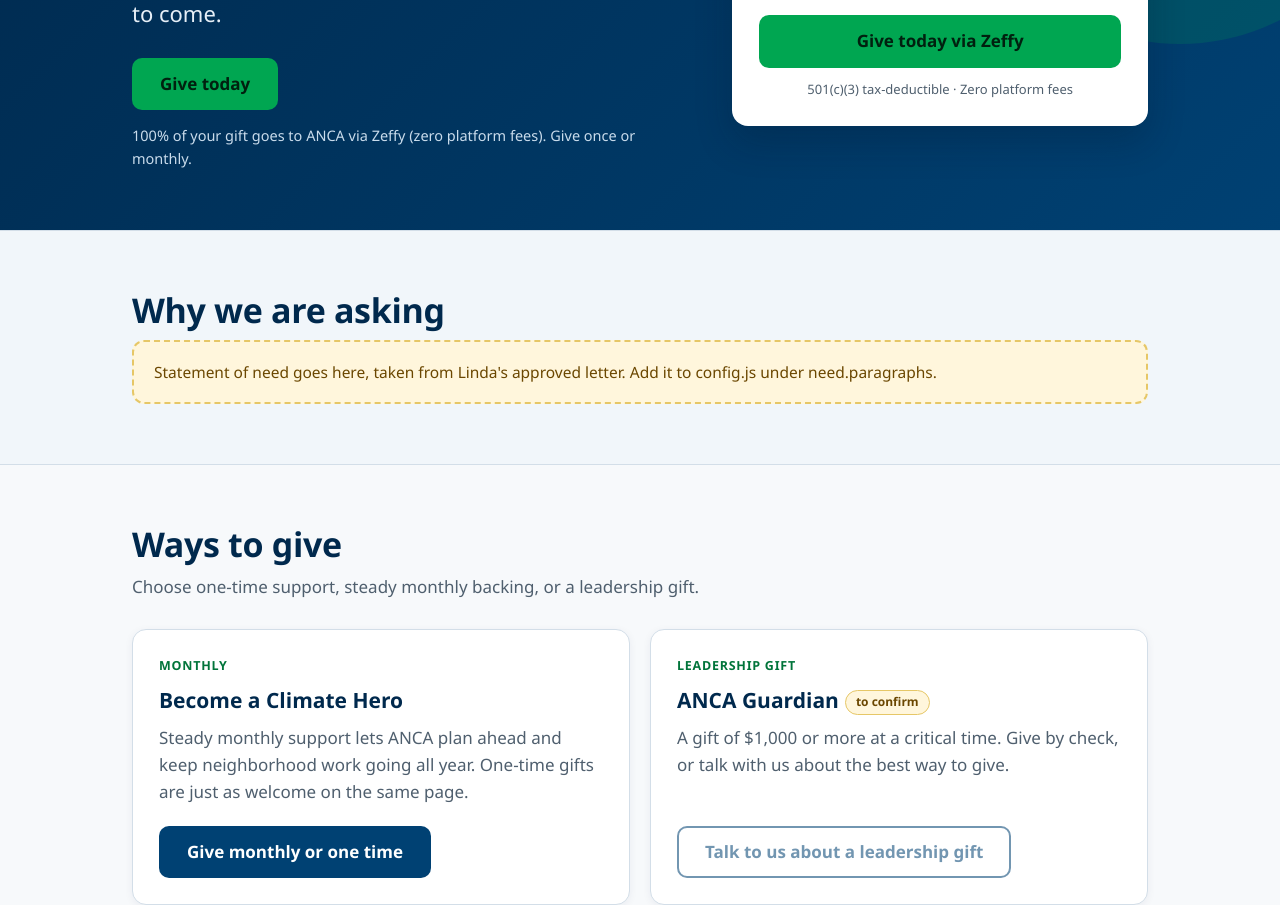
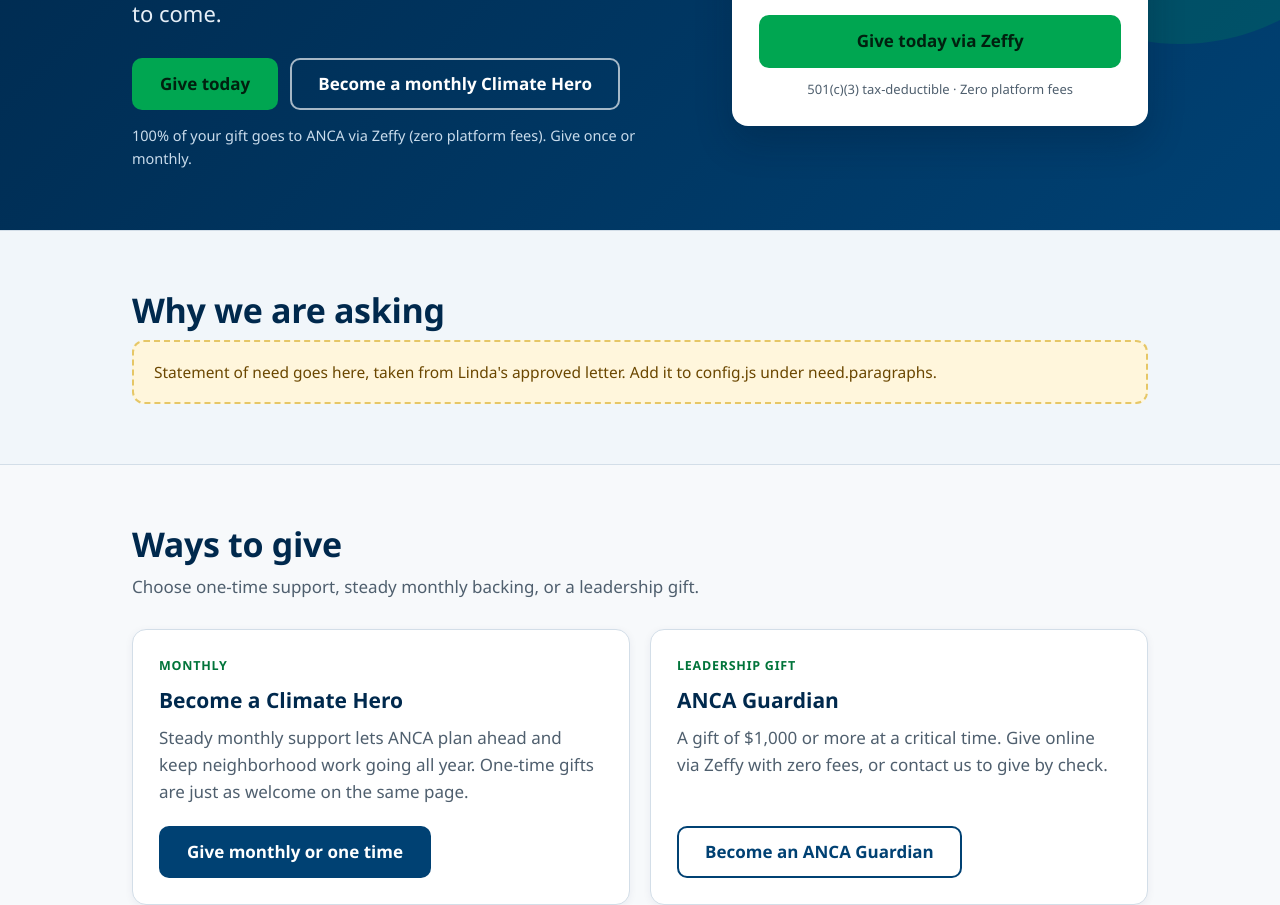
Before and after one commit to ANCA-Redlands/giving-campaign, a plain HTML site: page index.html in a window 1280 px wide. Shown: the part 441-1346 px from the top of the page. Drawn offline with Linux system fonts and the light colour scheme.

Commit message:
Add files via upload
Added Give Today & Guardian links

```diff
--- a/config.js
+++ b/config.js
@@ -37,12 +37,10 @@ window.CAMPAIGN = {
 
   // Zeffy form addresses. Paste each full link. Empty means the button is hidden on the live page.
   forms: {
-    // TEMPORARY: until separate forms exist, every button uses the one existing Zeffy form.
-    // To split later, paste each new form's link here and nothing else needs to change.
-    yearEnd:       { url: 'https://www.zeffy.com/en-US/donation-form/join-the-movement-for-a-climate-resilient-future' },   // year-end, Nov 17 to Dec 31
-    givingTuesday: { url: 'https://www.zeffy.com/en-US/donation-form/join-the-movement-for-a-climate-resilient-future' },   // one-day, Dec 1
-    climateHero:   { url: 'https://www.zeffy.com/en-US/donation-form/join-the-movement-for-a-climate-resilient-future' },   // existing Climate Heroes form (monthly or one-time)
-    guardian:      { url: '' }    // not used while the leadership gift is contact and check
+    yearEnd:       { url: 'https://www.zeffy.com/en-US/donation-form/give-today-16' },   // year-end & single gift form
+    givingTuesday: { url: 'https://www.zeffy.com/en-US/donation-form/give-today-16' },   // Giving Tuesday (Dec 1)
+    climateHero:   { url: 'https://www.zeffy.com/en-US/donation-form/join-the-movement-for-a-climate-resilient-future' },   // Climate Heroes monthly form
+    guardian:      { url: 'https://www.zeffy.com/en-US/donation-form/anca-guardian' }    // ANCA Guardian leadership gift ($1,000+)
   },
 
   // Which form the main button uses, by date. The first matching row wins.
@@ -85,9 +83,8 @@ window.CAMPAIGN = {
       text: 'Steady monthly support lets ANCA plan ahead and keep neighborhood work going all year. One-time gifts are just as welcome on the same page.',
       form: 'climateHero', button: 'Give monthly or one time' },
     { kicker: 'Leadership gift', title: 'ANCA Guardian',
-      text: 'A gift of $1,000 or more at a critical time. Give by check, or talk with us about the best way to give.',
-      form: 'contact', button: 'Talk to us about a leadership gift',
-      confirm: true },   // true shows a "to confirm" flag. Set org.contactEmail and org.mailingAddress above when decided.
+      text: 'A gift of $1,000 or more at a critical time. Give online via Zeffy with zero fees, or contact us to give by check.',
+      form: 'guardian', button: 'Become an ANCA Guardian' },
     { kicker: 'Any amount', title: 'Make a gift',
       text: 'Every contribution is welcome.',
       form: 'phase', button: 'Give today', hideIfSameAsMain: true }
--- a/index.html
+++ b/index.html
@@ -39,7 +39,7 @@
         <h1>Give the Gift of a Resilient Future</h1>
         <p class="sub">For the Redlands we love. For the generations to come.</p>
         <div class="cta-row">
-          <a class="btn primary" href="https://www.zeffy.com/en-US/donation-form/join-the-movement-for-a-climate-resilient-future" rel="noopener">Give today</a>
+          <a class="btn primary" href="https://www.zeffy.com/en-US/donation-form/give-today-16" rel="noopener">Give today</a>
         </div>
       </div>
     </section>
```
